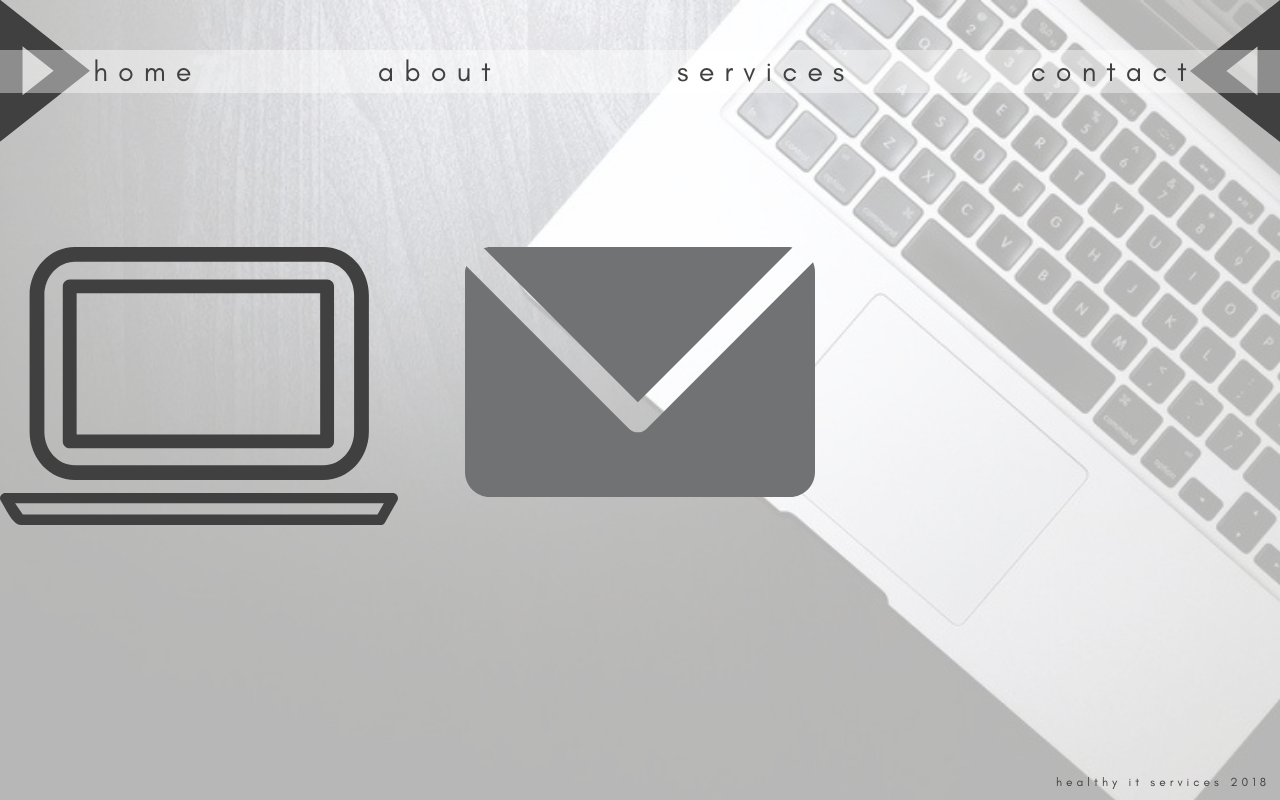
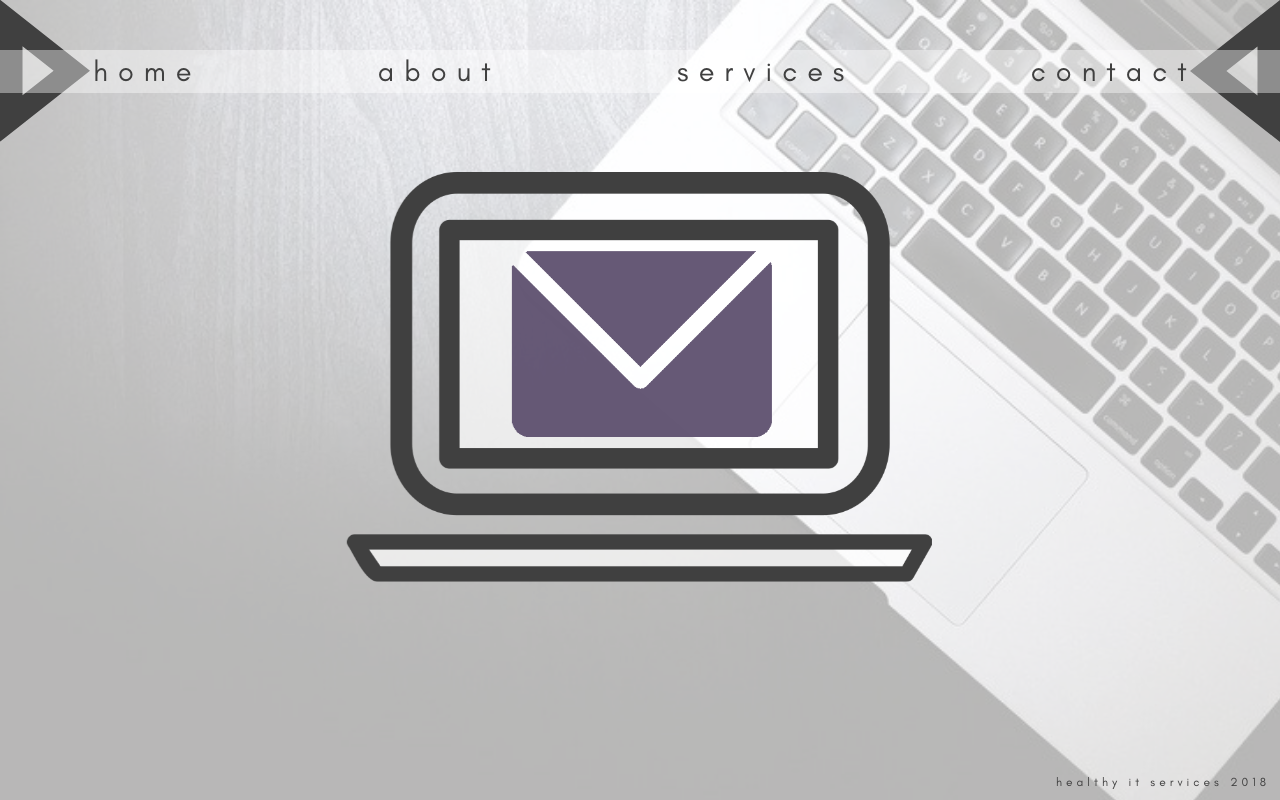
Before and after one commit to DrLeeroyPhD/healthy-it-services, a Vue app: page /#/contact in a window 1280 px wide. Built offline with nearby package versions, Linux system fonts and the light colour scheme.

Commit message:
Replaced screen svg on the contact page with a png

```diff
--- a/src/views/Contact.vue
+++ b/src/views/Contact.vue
@@ -1,29 +1,21 @@
 <template>
   <div class="contact page">
-    <div class="screen-img">
-      <img src="@/assets/screen.svg" alt="An icon of a computer screen with a letter in the center to indicate email functionality.">
-    </div>
-
-    <div class="email-img">
-      <img src="@/assets/email.svg" alt="">
-    </div>
+    <a href="#">
+      <img src="@/assets/email.png" alt="An icon of a computer screen with a letter in the center to indicate email functionality.">
+    </a>
   </div>
 </template>
 
 <style>
   .contact {
-    margin-top: 12%;
+    margin-top: 4%;
     width: 100%;
+    display: flex;
+    justify-content: center;
   }
 
-  .screen-img {
-    display: flex;
-    justify-content: space-around;
-    position: absolute;
+  .contact a img {
+    width: 650px;
   }
 
-  .email-img {
-    display: flex;
-    justify-content: space-around;
-  }
 </style>
```
Also changed, not shown: src/assets/email.png (added).
